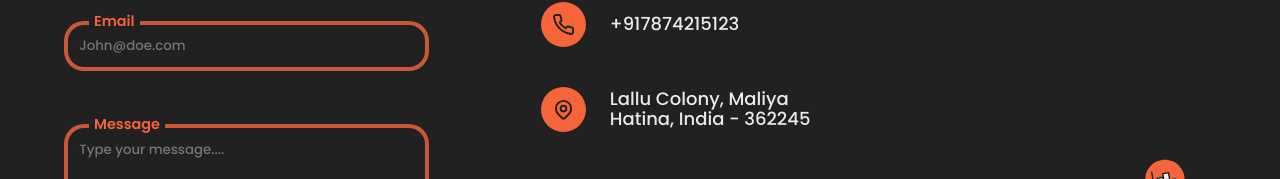
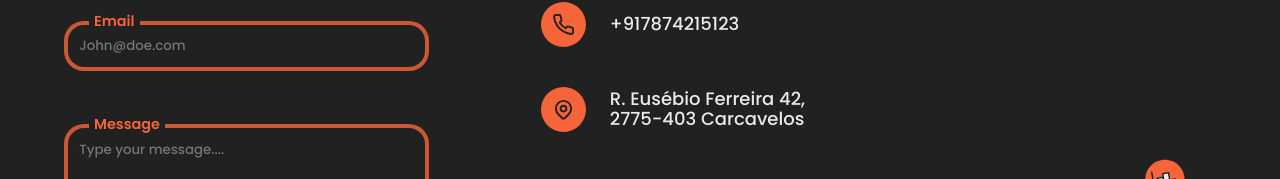
Before and after one commit to Amangondaliya555/Amangondaliya555.github.io, a React (Create React App) app: page / in a window 1280 px wide. Shown: the part 6898-7077 px from the top of the page. Built offline with nearby package versions, Linux system fonts and the light colour scheme; a web font is replaced by a local one.

Commit message:
Update contactsData.js
updating address

```diff
--- a/src/data/contactsData.js
+++ b/src/data/contactsData.js
@@ -1,7 +1,7 @@
 export const contactsData = {
     email: 'amangondaliya555@gmail.com',
     phone: '+917874215123',
-    address: 'Lallu Colony, Maliya Hatina, India - 362245 ',
+    address: 'R. Eusébio Ferreira 42, 2775-403 Carcavelos ',
 
     sheetAPI: 'https://sheetdb.io/api/v1/6zbambu47inhe'
 }
```
